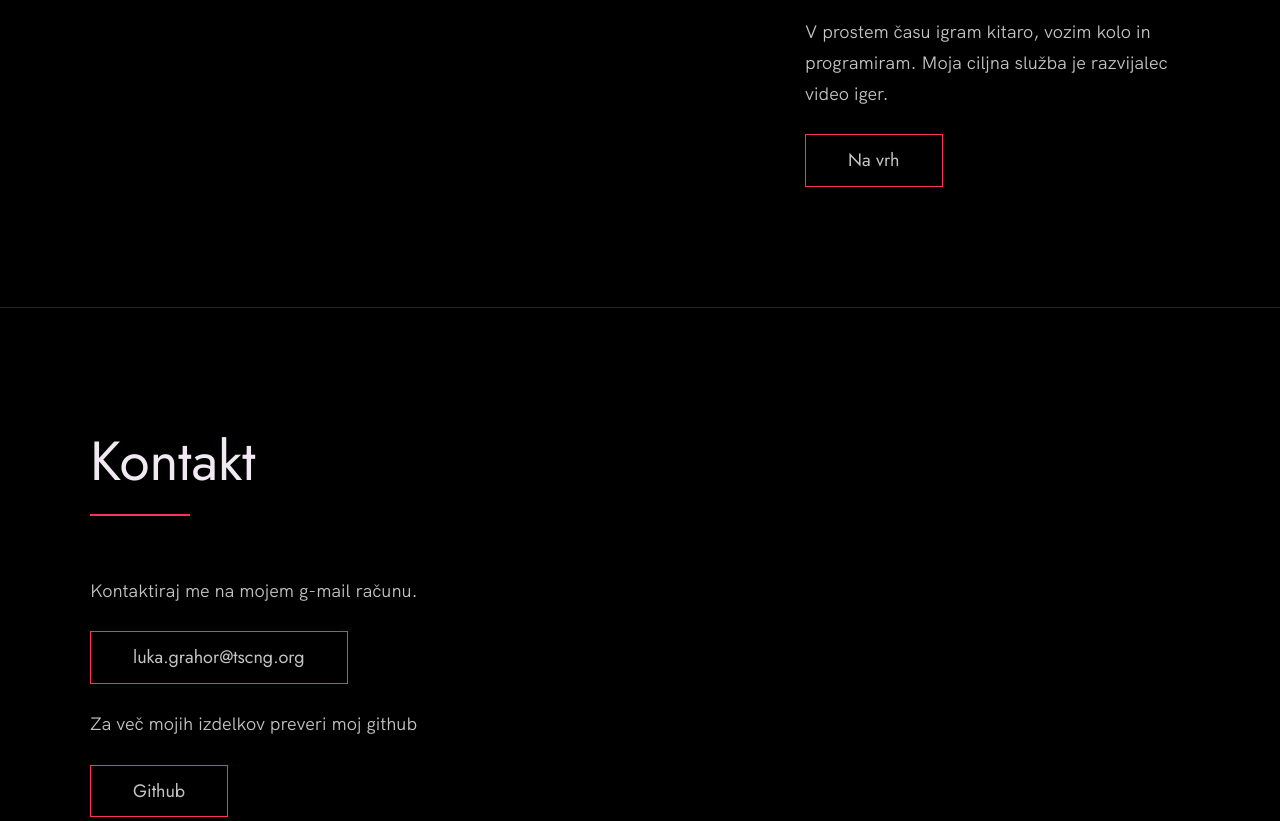
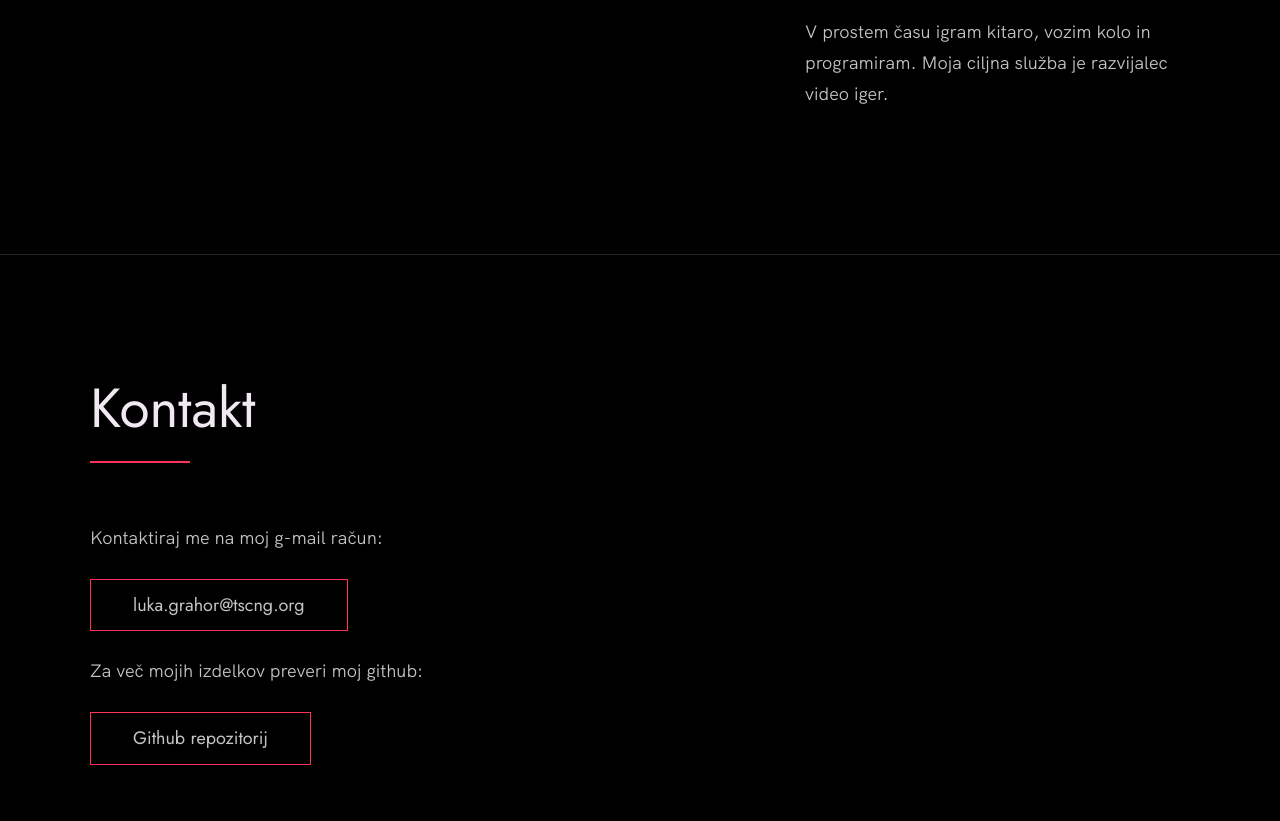
Before and after one commit to lukagrahor/Portfolio, a plain HTML site: page index.html in a window 1280 px wide. Shown: the part 4620-5441 px from the top of the page. Drawn offline with Linux system fonts and the light colour scheme.

Commit message:
Update index.html

```diff
--- a/index.html
+++ b/index.html
@@ -300,8 +300,6 @@
 			  <p>
 			  V prostem času igram kitaro, vozim kolo in programiram. Moja ciljna služba je razvijalec video iger.
             </p>
-
-            <a href="#" class="btn">Na vrh</a>
           </div>
 
           <div class="about__photo-container">
@@ -318,13 +316,13 @@
       <h2>Kontakt</h2>
       <div class="contact__info">
         <p>
-          Kontaktiraj me na mojem g-mail računu.
+          Kontaktiraj me na moj g-mail račun:
         </p>
         <a href="mailto:luka.grahor@tscng.org" class="btn">luka.grahor@tscng.org</a>
 	 <p>
-	 Za več mojih izdelkov preveri moj github
+	 Za več mojih izdelkov preveri moj github:
 	 </p>
-	 <a href="https://github.com/lukagrahor?tab=repositories" class="btn">Github</a>
+	 <a href="https://github.com/lukagrahor?tab=repositories" class="btn">Github repozitorij</a>
       </div>
     </div>
   </section>
```
